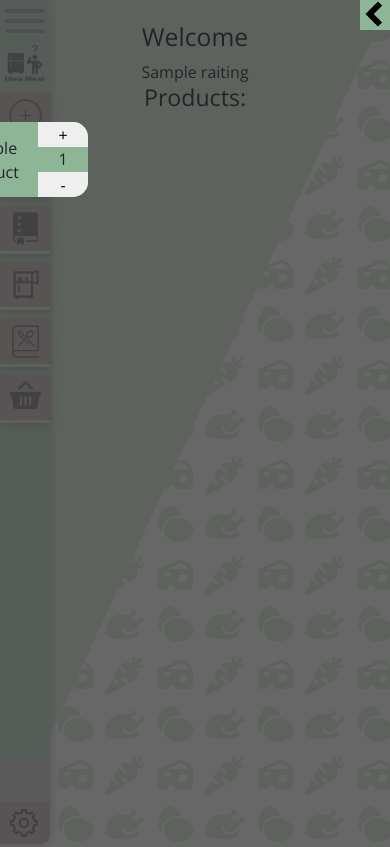
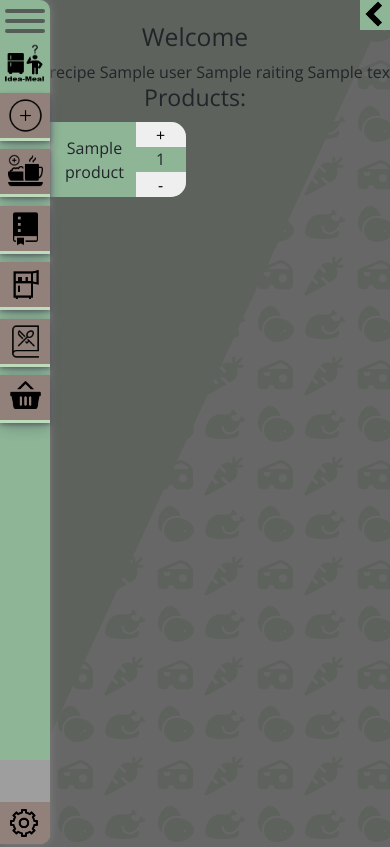
Before and after one commit to DarekKarasiewicz/Idea-Meal, a Django app: template polls/templates/polls/main_page.html in a window 390 px wide; the page is wider, and only the part inside the window is pictured. Run offline with Django 4.2, Linux system fonts and the light colour scheme; tables that the repository leaves empty hold one stand-in row (values such as "Sample post"); the template is opened without the code that fills it: values that come from a table or form of the project are taken from there, most other values are stand-ins (such as "Sample title", 1, 10 or a date in 2020); style sheets or scripts are compiled from the project's sources; some libraries are stand-ins or nearby versions; grey boxes are pictures that could not be loaded.

Commit message:
main page responsiveness

```diff
--- a/polls/static/css/main.scss
+++ b/polls/static/css/main.scss
@@ -605,7 +605,7 @@
 #nav_recipe_res_div{
   background-color: var(--idea-color-first_plan);
   height: 100%;
-  width: 15%;
+  width: 275px;
   position: absolute;
   top: 0;
   right: 0;
--- a/polls/static/css/main_responsivness.scss
+++ b/polls/static/css/main_responsivness.scss
@@ -92,7 +92,40 @@
 }
 
 // main page
+@media(max-width: 1000px){
+    .navbar {
+        position: absolute !important;
+        z-index: 1;
+    }
+    .fridge_holder {
+        height: 850px;
+        width: 650px;
+        position: relative !important;
+        top: 50%;
+        left: 50%;
+        transform: translate(-50%, -50%);
+        border-radius: 45px;
+        box-shadow: 0px 4px 18px #4d4d4d;
+        padding: 25px;
+        background: var(--idea_opacity_panel);
+        text-align: center;
+    }
+}
 
-@media(max-width: 770px){
-
+@media(max-width: 700px){
+    .products {
+        width: 385px;
+        height: 500px;
+        overflow-y: scroll;
+        margin: auto;
+    }
+    .product_box {
+        width: 180px;
+    }
+    .product_box__name {
+        width: 130px;
+    }
+    .product_box__name__text {
+        width: 85px;
+    }
 }
--- a/polls/templates/polls/main_page.html
+++ b/polls/templates/polls/main_page.html
@@ -56,9 +56,14 @@
 {%endblock%}
 <div class="fridge_holder">
   <h2>Welcome <strong>{{user.username}}</strong></h2>
+
+  <!-- based on that calculate raiting of recipe -->
   {% for recipe, list_of_comments in recipes_all_comments.items %}
+  {{recipe}}
     {% for comment in list_of_comments%}
+      {{comment.user}}
       {{comment.raiting}}
+      {{comment}}
     {% endfor%}
   {% endfor%}
   <h3>Products:</h3>
--- a/polls/templates/polls/recipe_view.html
+++ b/polls/templates/polls/recipe_view.html
@@ -137,7 +137,6 @@
     <div class="add_recipe_right">
       <p>Preparation</p>
       <p>{{recipe.guidance}}</p>
-      {{recipe}}
     </div>
   </div>
 {% endblock %}
```
